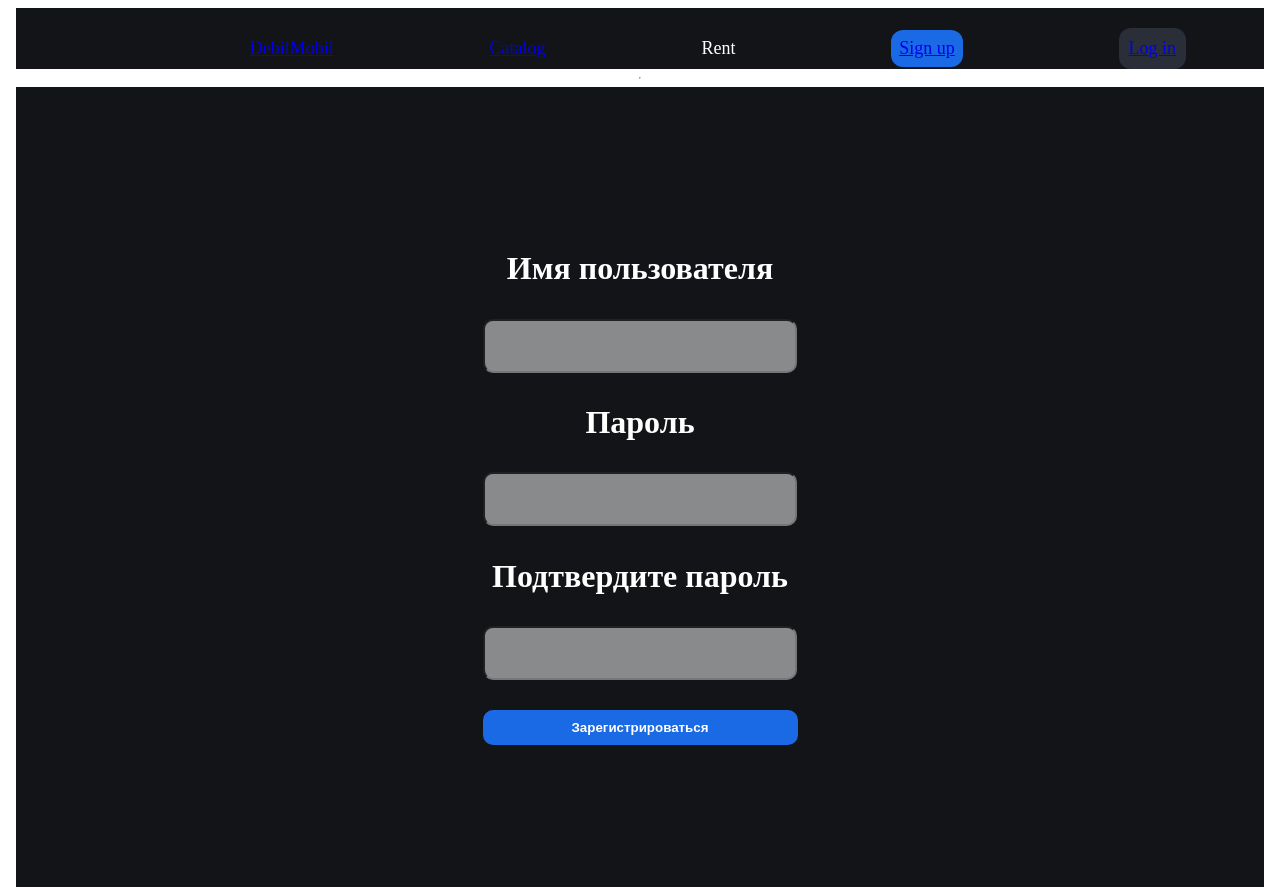
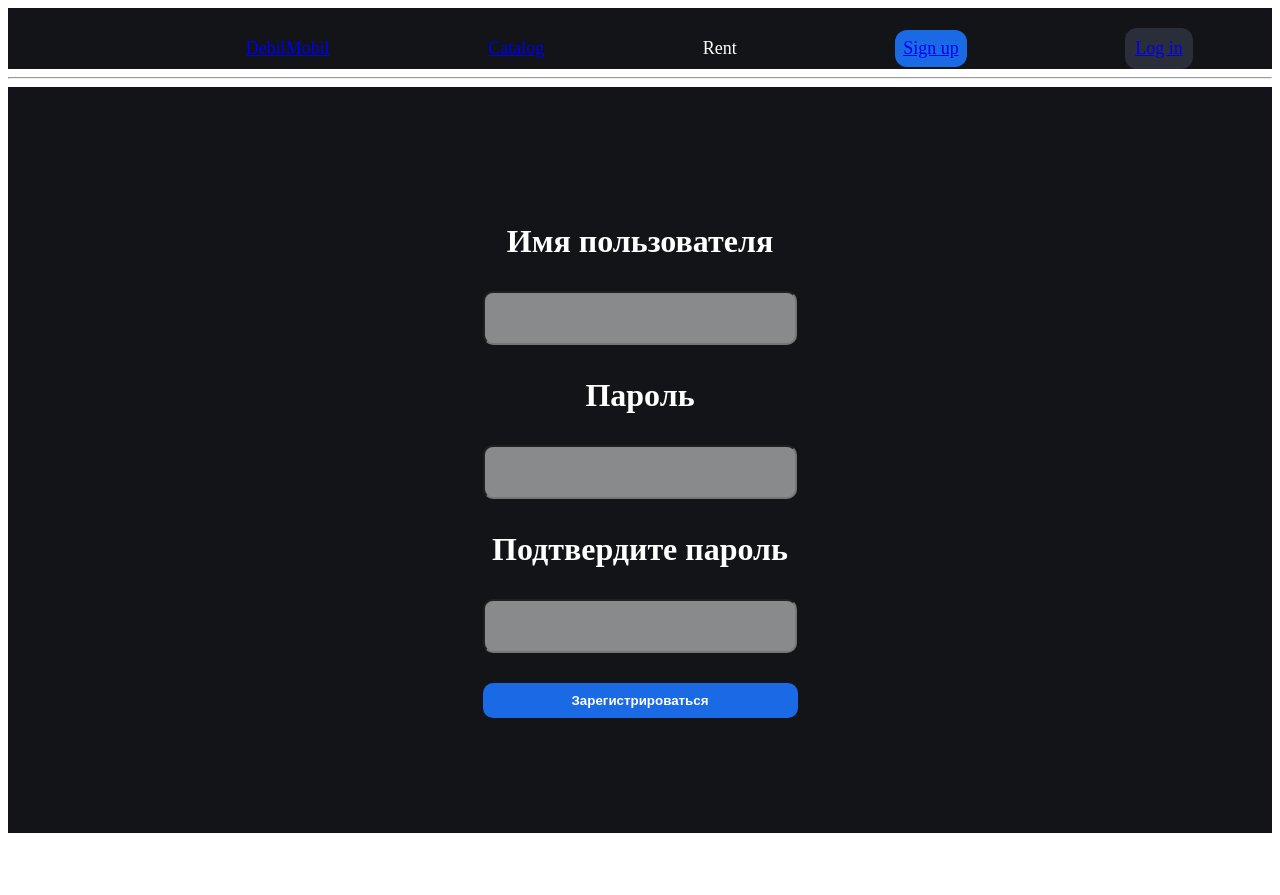
Before and after one commit to MementoSH/DebilMobil, a SvelteKit app: page /reg in a window 1280 px wide. After the commit the page ends 841 px from the top, so only its background shows below. Built offline with nearby package versions, Linux system fonts and the light colour scheme.

Commit message:
almost win

```diff
--- a/src/lib/components/Footer.svelte
+++ b/src/lib/components/Footer.svelte
@@ -1,7 +1,7 @@
 <div class="footer">
     <div class="xuy">Готовы к путешествиям?</div>
     <div class="zalupa">Ознакомьтесь с нашими последними предложениями по аренде автомобилей и приготовьтесь к следующему приключению.</div>
-    <div class="hyper"><a href="/">Посмотрите все предложения</a></div>
+    <div class="hyper"><a href="/catalog">Посмотрите предложения</a></div>
 </div>
 <style>
     .footer{
--- a/src/routes/+page.svelte
+++ b/src/routes/+page.svelte
@@ -25,7 +25,7 @@
         font-family: 'Roboto', sans-serif;
         margin: 0;
         padding: 0;
-      overflow-y: hidden;
+
 
     }
 </style>
--- a/src/routes/autorise/+page.svelte
+++ b/src/routes/autorise/+page.svelte
@@ -26,7 +26,8 @@ h1, input, button {
     display: flex;
     justify-content: center;
     align-items: center;
-    height: 100vh;
+    min-height: 93.2vh;
+    overflow-y: hidden;
 }
 
 .form {
--- a/src/routes/reg/+page.svelte
+++ b/src/routes/reg/+page.svelte
@@ -1,34 +1,68 @@
 <script>
     import  Header  from '$lib/components/Header.svelte';
+    import { redirect } from '@sveltejs/kit';
+
+    let login = '';
+    let password = '';
+    let confpassValue = '';
+    let fullName = '';
+
+    async function register() {
+        const formData = new FormData();
+        formData.append('full_name', fullName);
+        formData.append('login', login);
+        formData.append('password', password);
+
+        try {
+            const response = await fetch('https://213.143.234.134/users/register', {
+                method: 'POST',
+                body: formData
+            });
+
+            if (response.ok) {
+                const result = await response.json();
+                console.log('Success:', result);
+                redirect(300, '/');
+            } else {
+                console.error('Error:', response.statusText);
+            }
+        } catch (error) {
+            console.error('Error:', error);
+        }
+    }
+
+
+    function ansValidation() {
+            if(password != confpassValue) {
+               window.alert("Passwords do not match!")
+               password = "";
+               confpassValue = "";
+            }
+        }
+
 </script>
 
-<body>
+
+<form on:submit|preventDefault={register}>
 <Header />
     <div class="back">
         <div class="form">
             <div class="attributes"><h1>Имя пользователя</h1></div>
-        <input type="text" id="username">
+            <input type="text" bind:value={login} id="username" required>
 
             <div class="attributes"><h1>Пароль</h1></div>
-        <input class="password" id="password">
+            <input type="password" class="password" bind:value={password} id="password" required>
 
             <div class="attributes"><h1>Подтвердите пароль</h1></div>
-        <input class="password" id="password">
-
-        <button class="attributes">Зарегистрироваться</button>
+            <input type="password" class="password" bind:value={confpassValue} id="confirmPassword" required>
+            <button on:click={ansValidation} class="attributes">Зарегистрироваться</button>
         </div>
     </div>
-</body>
+</form>
+
 
 
 <style>
-
-body {
-    min-height: 100%;
-    display:grid;
-    grid-template-rows: auto 1fr;
-}
-
         h1, input, button {
             text-align: center;
             color: white;
@@ -40,10 +74,10 @@ h1, input, button {
             display: flex;
             justify-content: center;
             align-items: center;
-    height: 100vh;
             overflow-y: hidden;
             margin: 0;
             padding: 0;
+            min-height: 93.2vh;
 }
 
 .form {
```
Also changed, not shown: src/routes/catalog/+page.svelte (+7 -15 lines), static/closed.svg (added), static/open.svg (added). Lines whose indentation alone changed are shown as unchanged.
